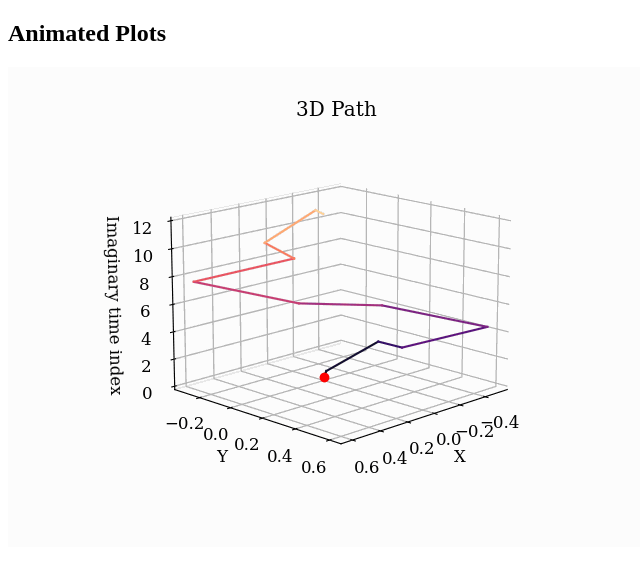
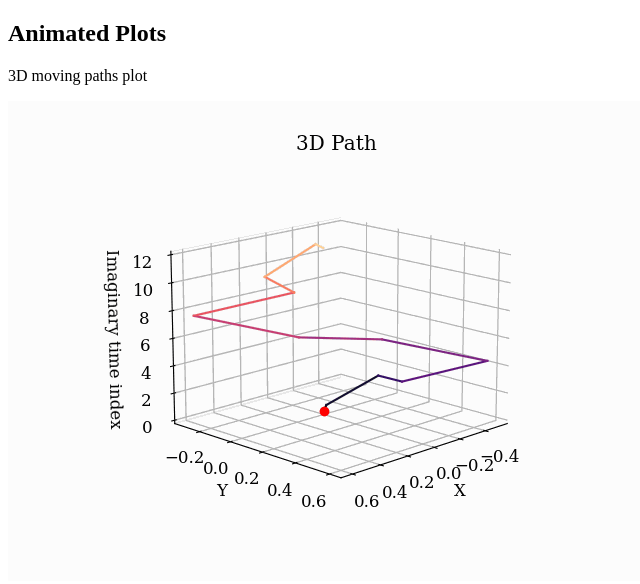
Before and after one commit to jstrong123/jstrong123.github.io, a plain HTML site: page index.html in a window 1280 px wide. Shown: the whole page, without its empty margins (0-640 px from the left). Drawn offline with Linux system fonts and the light colour scheme.

Commit message:
added wording

```diff
--- a/index.html
+++ b/index.html
@@ -7,6 +7,7 @@
 </head>
 <body>
     <h2>Animated Plots</h2>
+    <p>3D moving paths plot</p>
     <img src="animation.gif" id="animation" >
 </body>
 </html>
```
